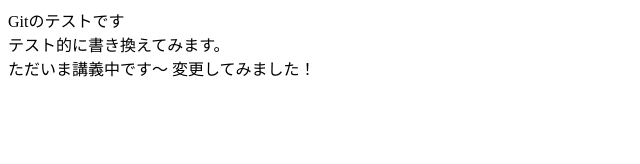
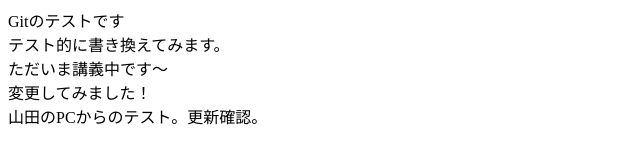
Before and after one commit to roomy-style26/gittest2, a plain HTML site: page index.html in a window 1280 px wide. Shown: the whole page, without its empty margins (0-640 px from the left). Drawn offline with Linux system fonts and the light colour scheme.

Commit message:
更新確認

```diff
--- a/index.html
+++ b/index.html
@@ -9,7 +9,8 @@
 <body>
     Gitのテストです<br>
     テスト的に書き換えてみます。<br>
-    ただいま講義中です〜
-    変更してみました！
+    ただいま講義中です〜<br>
+    変更してみました！<br>
+    山田のPCからのテスト。更新確認。
 </body>
 </html>
```
